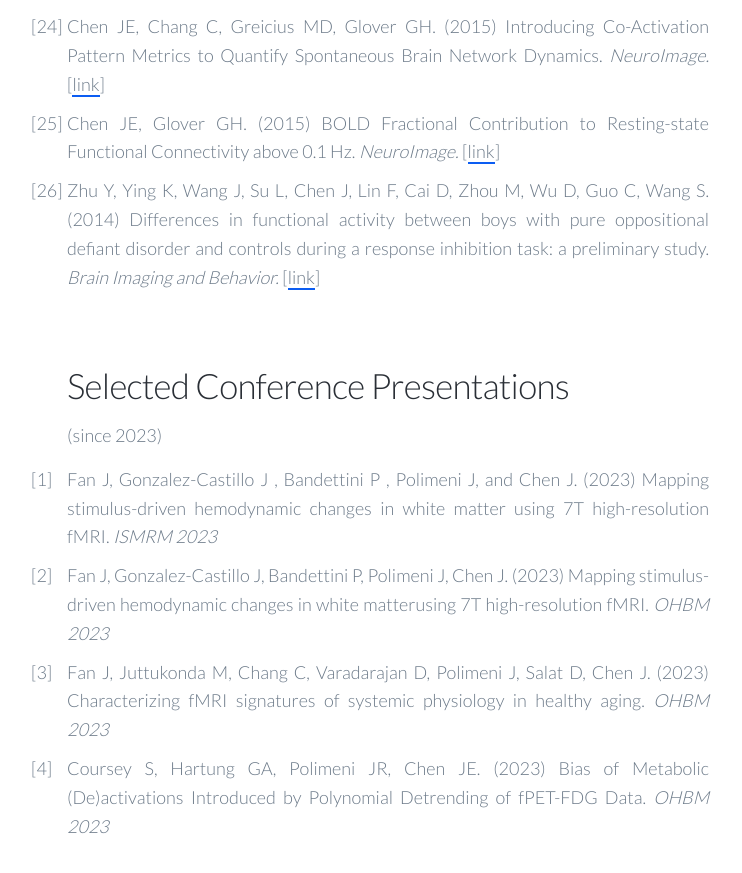
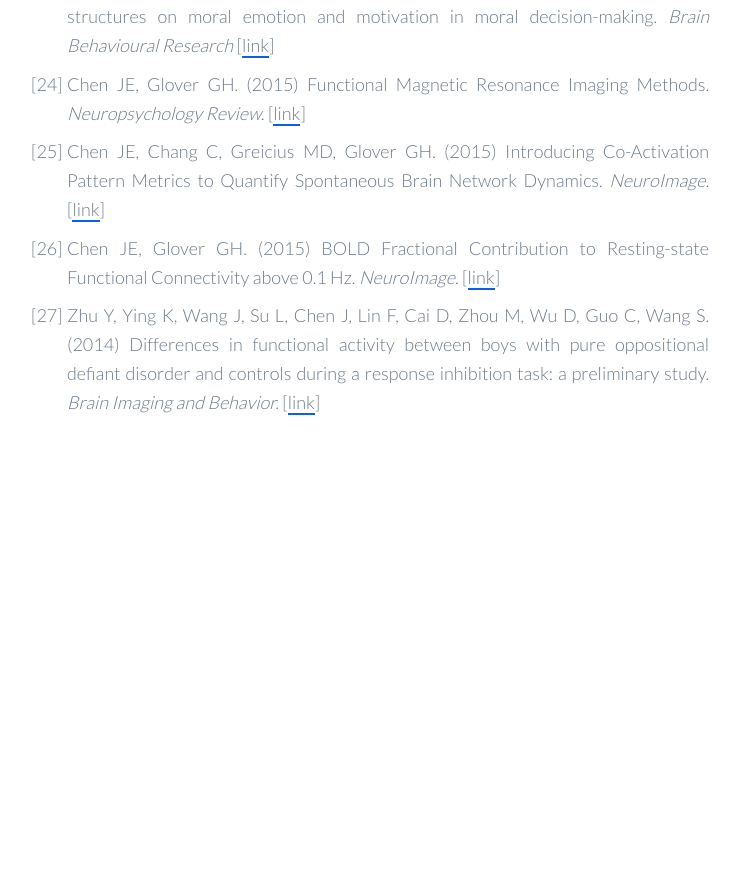
Before and after one commit to CANDYlaboratory/candylab.github.io, a Jekyll site: the page built from _pages/publication.md, in a window 1280 px wide and 900 px high, scrolled down 2453 px. Shown: the top 873 px of the window, without its empty margins (444-1186 px from the left). Built offline with Jekyll 4.4.1, drawn with Linux system fonts in a browser that asks for light colours; nearby versions of some CDN libraries; after the commit the page ends 2930 px from its top, so only the background shows below that; some of the changed text lies outside the part shown.

Commit message:
Update publication.md

```diff
--- a/_pages/publication.md
+++ b/_pages/publication.md
@@ -5,6 +5,23 @@
 ---
 
 <ol class="bibliography">
+
+<li>
+<div id="">
+    <span class="author">
+               Chen JE, Lewis LD, Coursey SE, Catana C, Polimeni JR, Fan J, Droppa KS, Patel R, Wey H, Chang C, Manoach DS, Price JC, Sander CY, Rosen BR.
+    </span>
+    <span class="year">
+        (2025).</span>
+    <span class="title">Simultaneous EEG-PET-MRI identifies temporally coupled, spatially structured hemodynamic and metabolic dynamics across wakefulness and NREM sleep.</span>
+    <span class="periodical">
+      <em>bioRxiv.</em>
+    </span>
+  <span class="links">
+    [<a href="https://pmc.ncbi.nlm.nih.gov/articles/PMC11761522/" target="_blank">link</a>]
+  </span>
+</div>
+</li>
 
 <li>
 <div id="">
@@ -455,74 +472,3 @@
   </span>
 </div>
 </li>
-
-
-</ol>
-
-<br>
-<br>
-
-
-<h1>Selected Conference Presentations</h1>
-<p>(since 2023)</p>
-
-<ol class="bibliography">
- <li>
-<div id="">
-    <span class="author">Fan J, Gonzalez-Castillo J , Bandettini P , Polimeni J, and Chen J.
-    </span>
-    <span class="year">
-     (2023)
-    </span>
-    <span class="title">Mapping stimulus-driven hemodynamic changes in white matter using 7T high-resolution fMRI. </span>
-    <span class="periodical">
-      <em>ISMRM 2023</em>
-    </span>
-
-</div>
-</li>
-
-
- <li>
-<div id="">
-    <span class="author">Fan J, Gonzalez-Castillo J, Bandettini P, Polimeni J, Chen J.
-    </span>
-    <span class="year">
-     (2023)
-    </span>
-    <span class="title">Mapping stimulus-driven hemodynamic changes in white matterusing 7T high-resolution fMRI. </span>
-    <span class="periodical">
-      <em>OHBM 2023</em>
-    </span>
-</div>
-</li>
-
- <li>
-<div id="">
-    <span class="author">Fan J, Juttukonda M, Chang C, Varadarajan D, Polimeni J, Salat D, Chen J.
-    </span>
-    <span class="year">
-     (2023)
-    </span>
-    <span class="title">Characterizing fMRI signatures of systemic physiology in healthy aging. </span>
-    <span class="periodical">
-      <em>OHBM 2023</em>
-    </span>
-</div>
-</li>
-
- <li>
-<div id="">
-    <span class="author">Coursey S, Hartung GA, Polimeni JR, Chen JE.
-    </span>
-    <span class="year">
-     (2023)
-    </span>
-    <span class="title"> Bias of Metabolic (De)activations Introduced by Polynomial Detrending of fPET-FDG Data. </span>
-    <span class="periodical">
-      <em>OHBM 2023</em>
-    </span>
-</div>
-</li>
-
-</ol>
```
